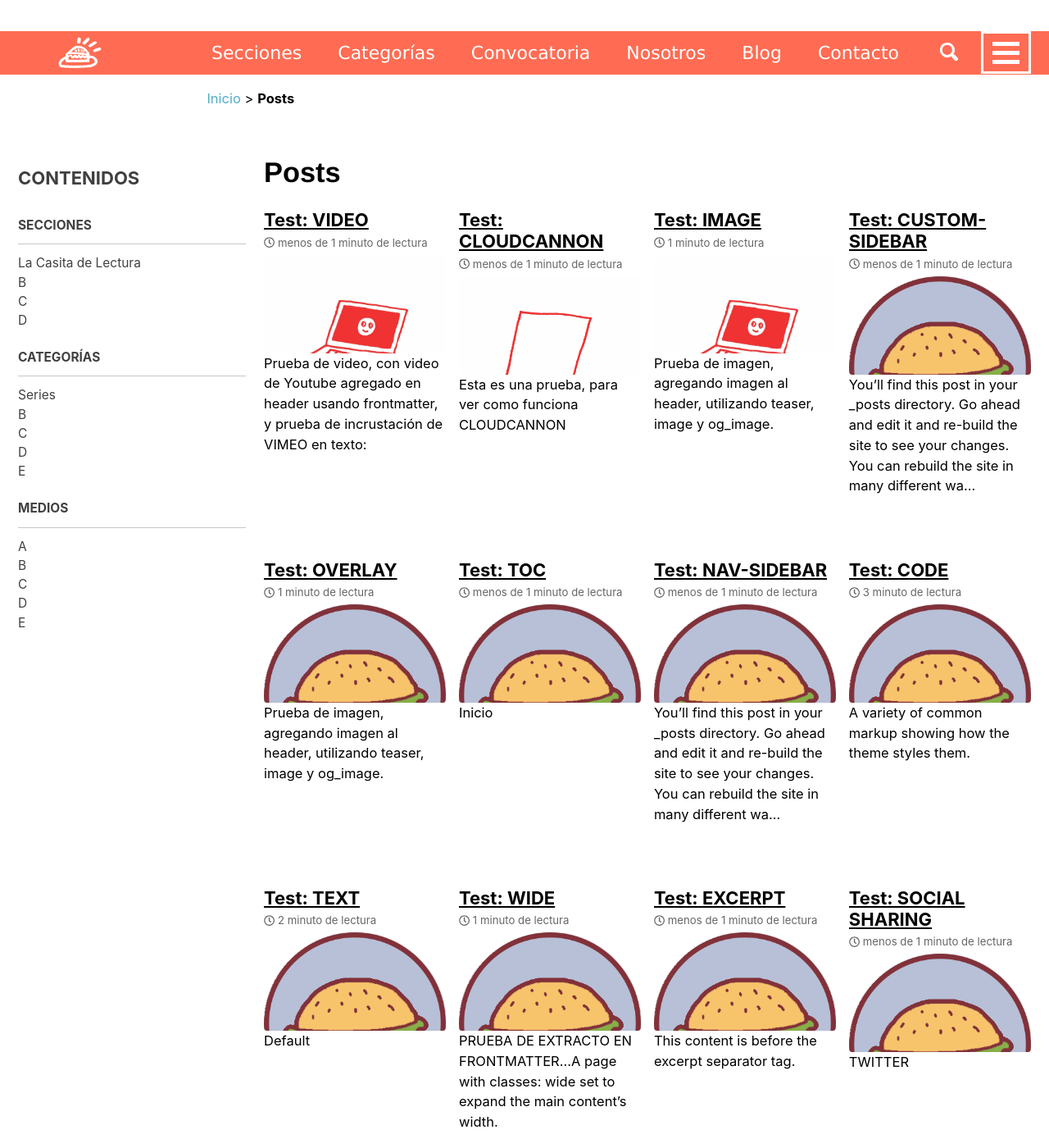
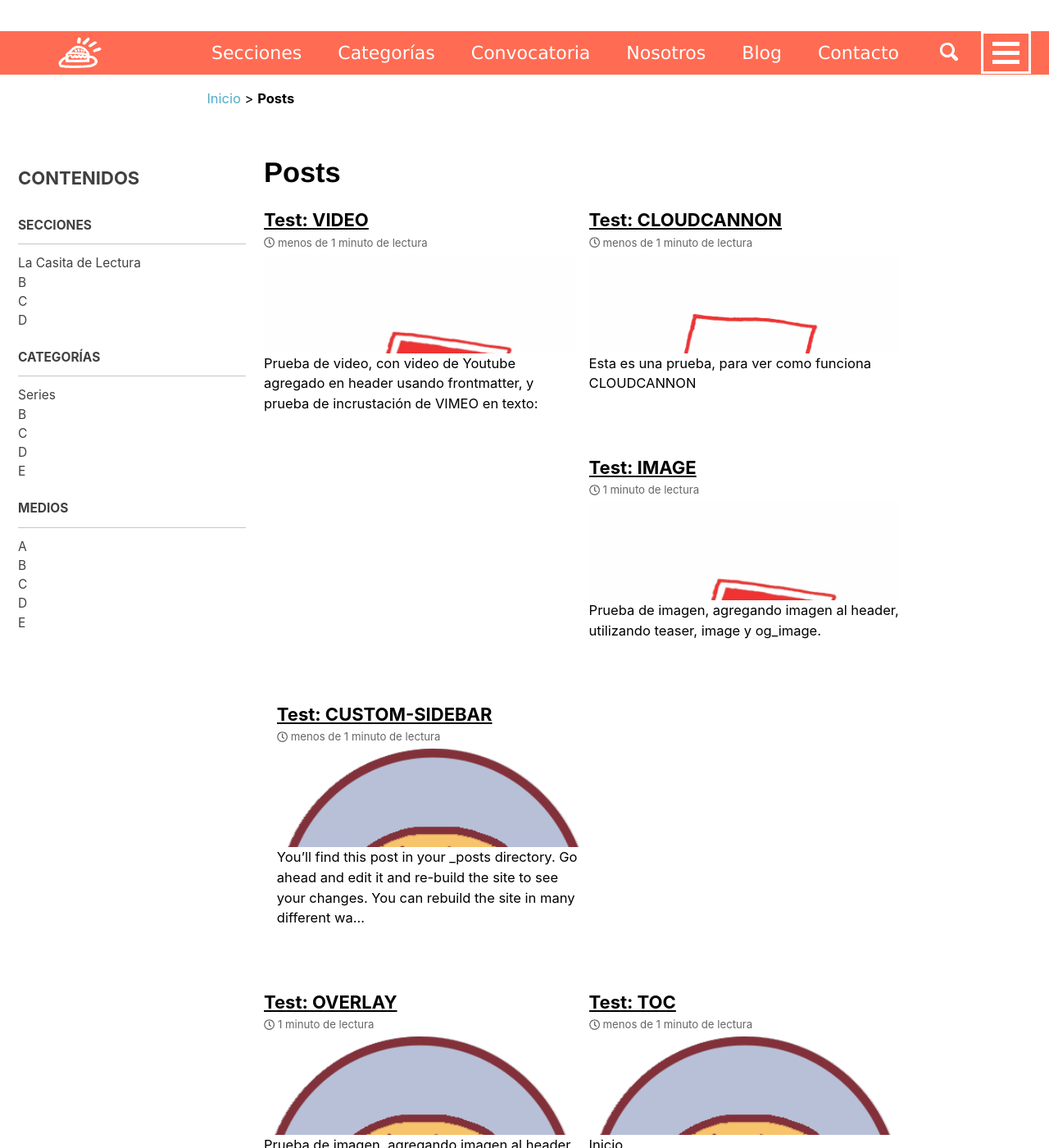
Before and after one commit to sangucherevista/sangucherevista.github.io, a Jekyll site: the page built from _pages/posts.html, in a window 1280 px wide and 1400 px high, scrolled down 201 px. Shown: the whole window at 82% size. Built offline with Jekyll 4.4.1, drawn with Linux system fonts in a browser that asks for light colours; nearby versions of some CDN libraries.

Commit message:
Updated '_sass/minimal-mistakes/_archive.scss' via CloudCannon

```diff
--- a/_sass/minimal-mistakes/_archive.scss
+++ b/_sass/minimal-mistakes/_archive.scss
@@ -120,7 +120,7 @@
   @include breakpoint($medium) {
     margin-left: 0; /* override margin*/
     margin-right: 0; /* override margin*/
-    width: span(3 of 12);
+    width: span(5 of 12);
 
     &:nth-child(2n + 1) {
       clear: none;
```
